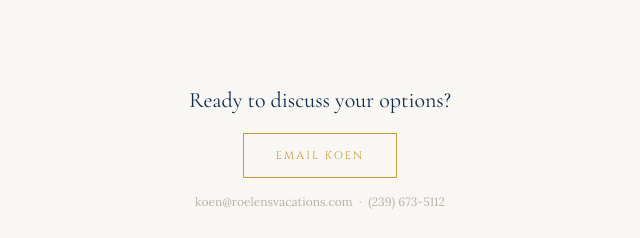
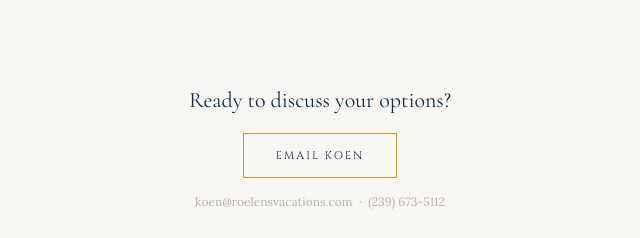
Before and after one commit to rrknight68/lake-shadroe-owners, a plain HTML site: page index.html in a window 1280 px wide. Shown: the part 8282-8520 px from the top of the page, 320-960 px from the left. Drawn offline with nearby package versions, Linux system fonts and the light colour scheme; a web font is replaced by a local one.

Commit message:
fix(owners): after-units Email Koen button contrast (gold→navy text on cream bg)
Gold text on cream background was ~2.1:1 contrast, below WCAG AA readability.
Switched to navy text on cream (13:1 contrast) for the middle CTA only.
Hero and footer Email buttons on navy backgrounds unchanged.

```diff
--- a/index.html
+++ b/index.html
@@ -461,7 +461,7 @@ img[src="images/hero-pool-deck-sunset.jpg"]{margin-top:40px}
 <section style="background:var(--cream);padding:40px 20px;text-align:center">
   <div style="max-width:600px;margin:0 auto">
     <p style="font-family:'Cormorant Garamond',serif;font-size:22px;color:var(--navy);margin-bottom:20px">Ready to discuss your options?</p>
-    <a href="mailto:koen@roelensvacations.com?subject=Lake%20Shadroe%20Founder%27s%20Release%20Inquiry" style="display:inline-block;font-family:'Cinzel',serif;font-size:11px;letter-spacing:2px;text-transform:uppercase;border:1px solid var(--gold);color:var(--gold);padding:14px 32px;text-decoration:none;margin:0 8px">Email Koen</a>
+    <a href="mailto:koen@roelensvacations.com?subject=Lake%20Shadroe%20Founder%27s%20Release%20Inquiry" style="display:inline-block;font-family:'Cinzel',serif;font-size:11px;letter-spacing:2px;text-transform:uppercase;border:1px solid var(--gold);color:var(--navy);padding:14px 32px;text-decoration:none;margin:0 8px">Email Koen</a>
     <div class="cta-detail" style="text-align:center">koen@roelensvacations.com &nbsp;·&nbsp; (239) 673-5112</div>
   </div>
 </section>
```
